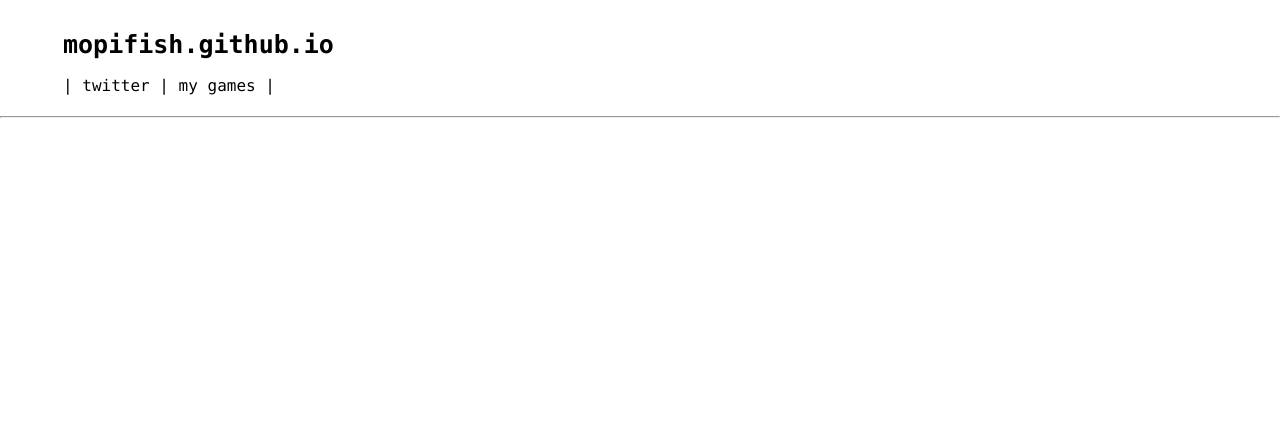
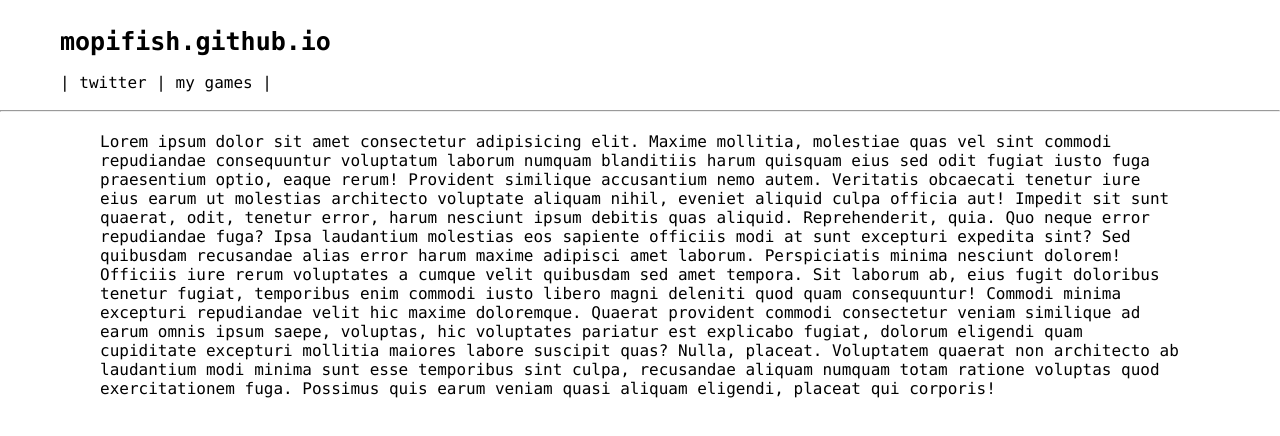
Before and after one commit to mopifish/mopifish.github.io, a plain HTML site: page index.html in a window 1280 px wide. Drawn offline with Linux system fonts and the light colour scheme.

Commit message:
Basic setup

```diff
--- a/index.html
+++ b/index.html
@@ -16,7 +16,6 @@
     <h1><a href="index.html">mopifish.github.io</a></h1>
 
     <nav>
-      <i class="fa-solid fa-house"></i>
         |
         <a target="_blank" rel="noopener noreferrer" href="https://x.com/icky_dizzydrake">twitter</a>
         |
@@ -24,11 +23,34 @@
         |
     </nav>
   </header>
+</body>
 
 <hr>
 
-
+<body>
   <main>
+    <p> Lorem ipsum dolor sit amet consectetur adipisicing elit. Maxime mollitia,
+      molestiae quas vel sint commodi repudiandae consequuntur voluptatum laborum
+      numquam blanditiis harum quisquam eius sed odit fugiat iusto fuga praesentium
+      optio, eaque rerum! Provident similique accusantium nemo autem. Veritatis
+      obcaecati tenetur iure eius earum ut molestias architecto voluptate aliquam
+      nihil, eveniet aliquid culpa officia aut! Impedit sit sunt quaerat, odit,
+      tenetur error, harum nesciunt ipsum debitis quas aliquid. Reprehenderit,
+      quia. Quo neque error repudiandae fuga? Ipsa laudantium molestias eos
+      sapiente officiis modi at sunt excepturi expedita sint? Sed quibusdam
+      recusandae alias error harum maxime adipisci amet laborum. Perspiciatis
+      minima nesciunt dolorem! Officiis iure rerum voluptates a cumque velit
+      quibusdam sed amet tempora. Sit laborum ab, eius fugit doloribus tenetur
+      fugiat, temporibus enim commodi iusto libero magni deleniti quod quam
+      consequuntur! Commodi minima excepturi repudiandae velit hic maxime
+      doloremque. Quaerat provident commodi consectetur veniam similique ad
+      earum omnis ipsum saepe, voluptas, hic voluptates pariatur est explicabo
+      fugiat, dolorum eligendi quam cupiditate excepturi mollitia maiores labore
+      suscipit quas? Nulla, placeat. Voluptatem quaerat non architecto ab laudantium
+      modi minima sunt esse temporibus sint culpa, recusandae aliquam numquam
+      totam ratione voluptas quod exercitationem fuga. Possimus quis earum veniam
+      quasi aliquam eligendi, placeat qui corporis!
+    </p>
 
   </main>
 
--- a/style.css
+++ b/style.css
@@ -3,27 +3,22 @@
   --background-color:  #ffffff;
   --primary-color:  #ffffff;
   --secondary-color: #ffffff;
-  --accent-color:  #ffffff;
+  --accent-color:  #1db345;
 }
 
 body {
   background-color : var(--background-color);
   color : var(--text-color);
   font-family: "Lucida Console", monospace;
-  margin: 0px;
-  padding: 0px;
-  overflow-x: hidden;
+  margin: auto;
+  max-width: 1280px;
 }
 
 header {
   color : var(--text-color);
-  background-color: var(--accent-color);
   padding: 10px;
   margin-left: 50px;
   text-align: left;
-  border-style: dashed;
-  border-width: 3px;
-  border-color: var(--background-color);
 }
 h1 {
   font-size: 25px;
@@ -31,8 +26,8 @@ h1 {
 
 
 main {
-  position: ;
   margin-top: 20px;
+  margin-inline: 100px;
 }
 
  a, a:focus, a:active {
```
Also changed, not shown: 2 other files. Lines whose indentation alone changed are shown as unchanged.
